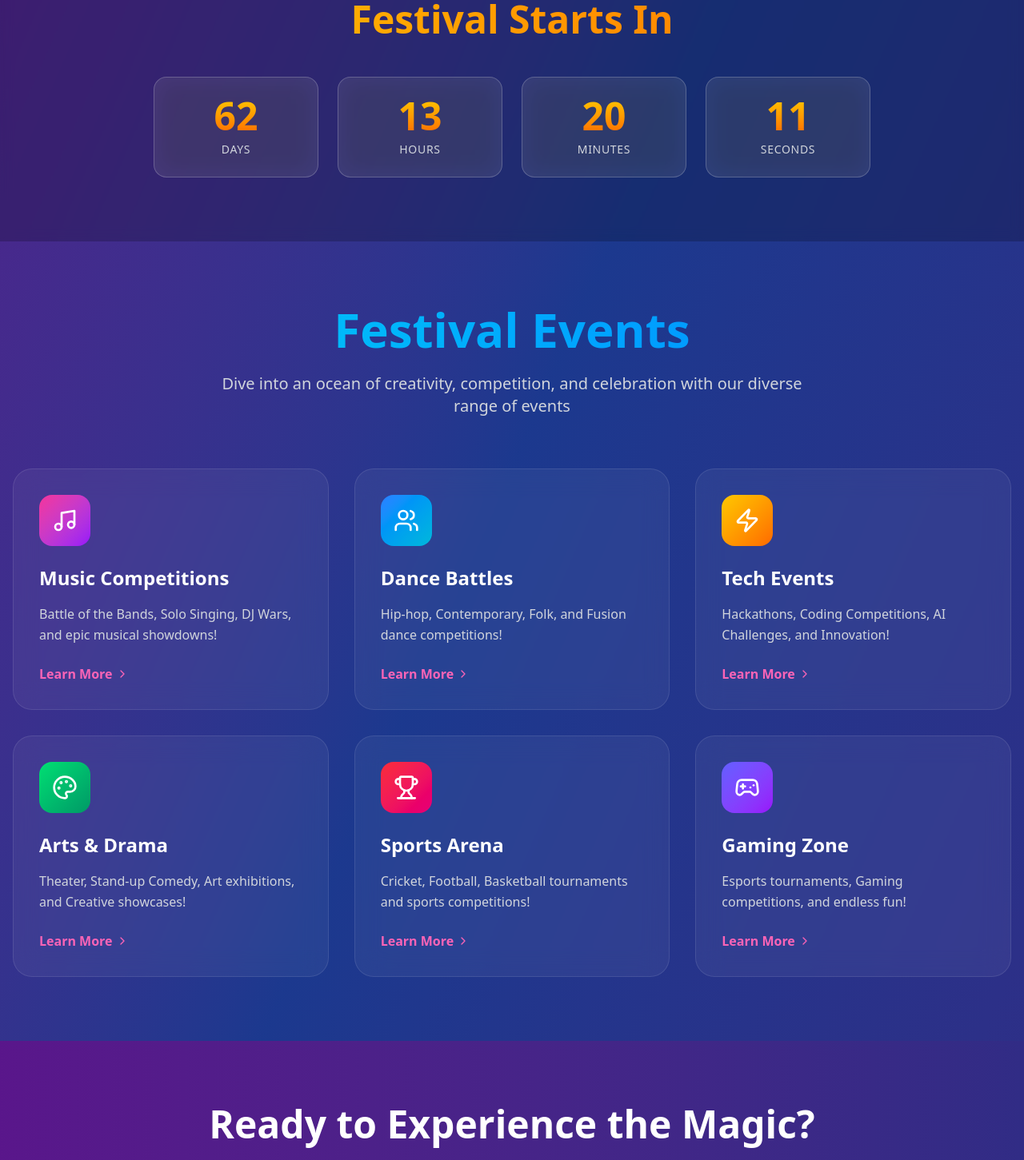
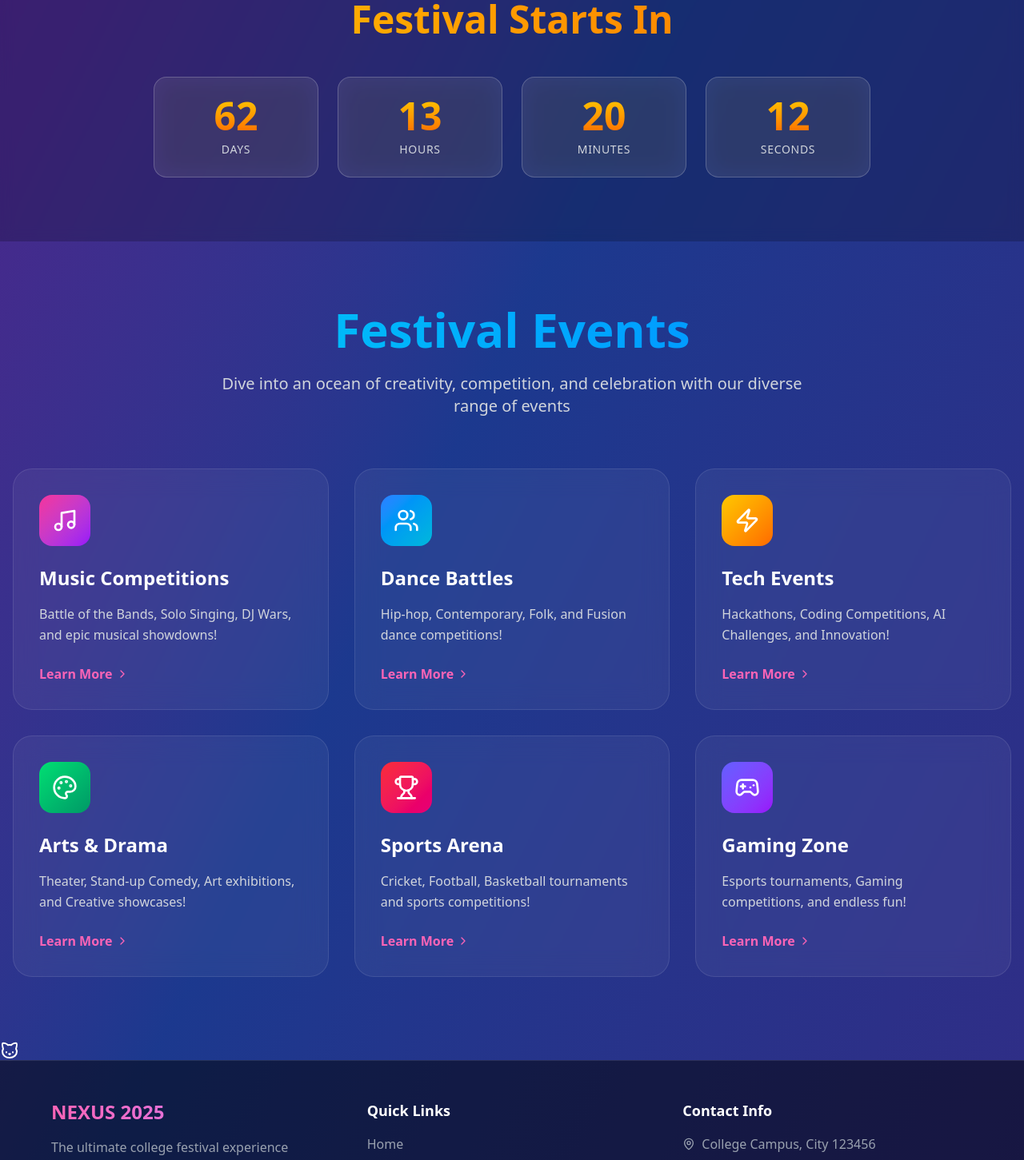
Before and after one commit to Anup-D-Dutta/Fest-Frontend, a React (Vite) app: page / in a window 1280 px wide. Shown: the part 880-2331 px from the top of the page at 80% size. Built offline with nearby package versions, Linux system fonts and the light colour scheme.

Commit message:
refactor: clean up App component and reintroduce Countdown and Event in HomePage

```diff
--- a/src/App.jsx
+++ b/src/App.jsx
@@ -1,10 +1,6 @@
 import { useState, useEffect } from 'react';
-import { Music, Zap, Trophy, Palette, Users, Gamepad2, Calendar, MapPin, Clock, Star, ChevronRight, Menu, X, Home } from 'lucide-react';
 import AnimationBg from './components/AnimationBg';
-import Countdown from './components/Countdown';
-import Event from './components/Event';
 import './components/Countdown.css'
-import Cta from './components/Cta';
 import HomePage from './pages/HomePage'
 
 const App = () => {
@@ -46,9 +42,7 @@ const App = () => {
     <div className="min-h-screen bg-gradient-to-br from-purple-900 via-blue-900 to-indigo-900 text-white overflow-x-hidden">
       {/* Animated Background Elements */}
       <AnimationBg />
-
       <HomePage />
-
     </div>
   );
 };
--- a/src/components/Hero1.jsx
+++ b/src/components/Hero1.jsx
@@ -460,13 +460,6 @@ const Hero = () => {
                     </div>
                 </div>
             )}
-            <Countdown />
-
-            {/* Events Section */}
-            <Event />
-
-            {/* CTA Section */}
-            <Cta />
         </div>
 
     )
--- a/src/pages/HomePage.jsx
+++ b/src/pages/HomePage.jsx
@@ -2,6 +2,9 @@ import React from 'react'
 import NavBar from '../components/NavBar'
 import Hero from '../components/Hero1'
 import Footer from '../components/Footer'
+import Event from '../components/Event'
+import Countdown from '../components/Countdown'
+import { Cat } from 'lucide-react'
 
 
 const Home = () => {
@@ -9,6 +12,9 @@ const Home = () => {
     <div>
       <NavBar />
       <Hero />
+      <Countdown />
+      <Event />
+      <Cat />
       <Footer />
     </div>
   )
```
